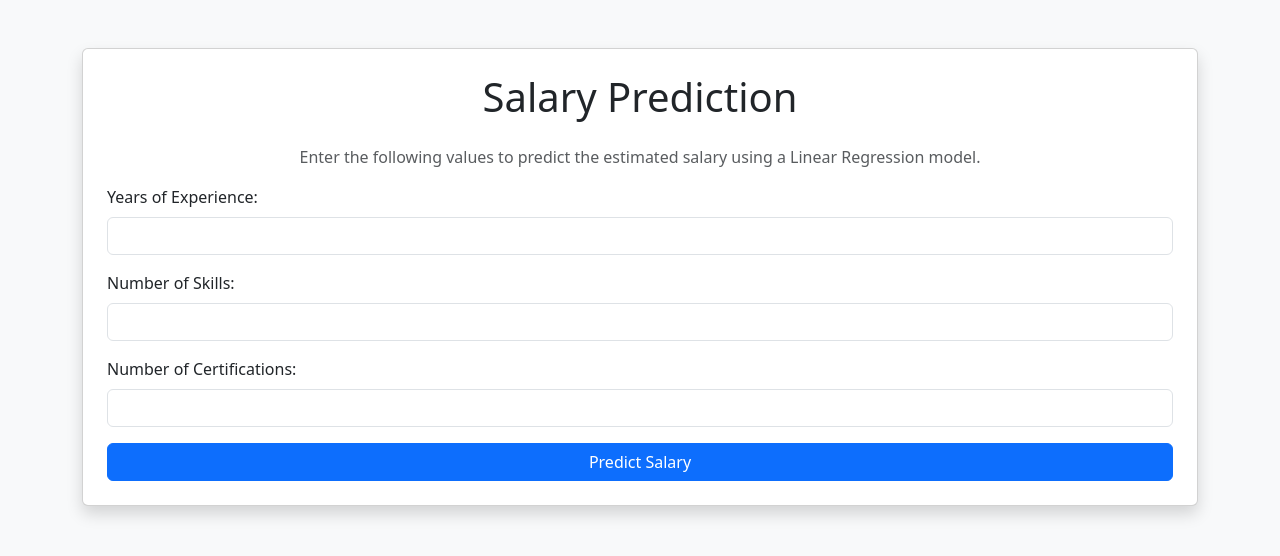
After one commit to jhohantellez/MachineLearning, a Flask app: page /linearregression/application in a window 1280 px wide. The commit adds this page. Shown: the top 556 px of the page. Run offline with Flask 3, Linux system fonts and the light colour scheme; parts of the project's set-up code (start-up, migrations or seed data) failed here and were passed over.

Commit message:
The application of linear regression and the trained model are added

```diff
--- a/app.py
+++ b/app.py
@@ -1,22 +1,18 @@
 from flask import Flask, render_template, request
 import LinearRegression
 from LogisticRegression import pre_resultado
-from flask import Flask, render_template
+import joblib
+
+
 
 app= Flask(__name__)
+
+model = joblib.load("model.pkl")
 
 
 @app.route("/")
 def Home():
     return render_template('index.html')
-
-@app.route('/LinearRegression/',methods=["GET","POST"])
-def calculateGrade():
-    calculateResult= None
-    if request.method == "POST":
-        hours= float(request.form["hours"])
-        calculateResult= LinearRegression.calculateGrade(hours)
-    return render_template("linearRegressionGrades.html", result= calculateResult)
 
 @app.route('/predict', methods=['GET', 'POST'])
 def predict():
@@ -65,6 +61,20 @@ def UseCase4():
 def concepts():
     return render_template("linear_regression/basic_concepts.html")
 
+@app.route("/linearregression/application", methods=["GET", "POST"])
+def linear_regression():
+    prediction = None
+
+    if request.method == "POST":
+        experience = float(request.form["experience"])
+        skills = float(request.form["skills"])
+        certifications = float(request.form["certifications"])
+
+
+        prediction = model.predict([[experience, skills, certifications]])[0]
+
+    return render_template("linear_regression/application.html", prediction=prediction)
+
 if __name__ == "__main__":
     app.run(debug=True)
 
--- a/templates/index.html
+++ b/templates/index.html
@@ -138,7 +138,7 @@
                         <a href="#">Linear Regression</a>
                         <div class="sub-dropdown-menu">
                             <a href="/linearregression/concepts">Concepts</a>
-                            <a href="#">Application</a>
+                            <a href="/linearregression/application">Application</a>
                         </div>
                     </div>
                 </div>
--- /dev/null
+++ b/templates/linear_regression/application.html
@@ -0,0 +1,57 @@
+<!DOCTYPE html>
+<html lang="en">
+<head>
+    <meta charset="UTF-8">
+    <title>Linear Regression Prediction</title>
+    <link href="https://cdn.jsdelivr.net/npm/bootstrap@5.3.0/dist/css/bootstrap.min.css" rel="stylesheet">
+</head>
+<body class="bg-light">
+
+<div class="container mt-5">
+
+    <div class="card shadow p-4">
+        <h1 class="text-center mb-4"> Salary Prediction</h1>
+
+        <p class="text-center text-muted">
+            Enter the following values to predict the estimated salary using a Linear Regression model.
+        </p>
+
+        <!-- FORM -->
+        <form method="POST">
+
+            <!-- Experience -->
+            <div class="mb-3">
+                <label class="form-label">Years of Experience:</label>
+                <input type="number" step="any" name="experience" class="form-control" required>
+            </div>
+
+            <!-- Skills -->
+            <div class="mb-3">
+                <label class="form-label">Number of Skills:</label>
+                <input type="number" step="any" name="skills" class="form-control" required>
+            </div>
+
+            <!-- Certifications -->
+            <div class="mb-3">
+                <label class="form-label">Number of Certifications:</label>
+                <input type="number" step="any" name="certifications" class="form-control" required>
+            </div>
+
+            <!-- Button -->
+            <button class="btn btn-primary w-100">Predict Salary</button>
+        </form>
+
+        <!-- RESULT -->
+        {% if prediction is not none %}
+        <div class="alert alert-success mt-4 text-center">
+            <h4>Predicted Salary:</h4>
+            <strong>${{ prediction }}</strong>
+        </div>
+        {% endif %}
+
+    </div>
+
+</div>
+
+</body>
+</html>
```
Also changed, not shown: trainmodel.py (added, +18 -0 lines), 2 other files.
